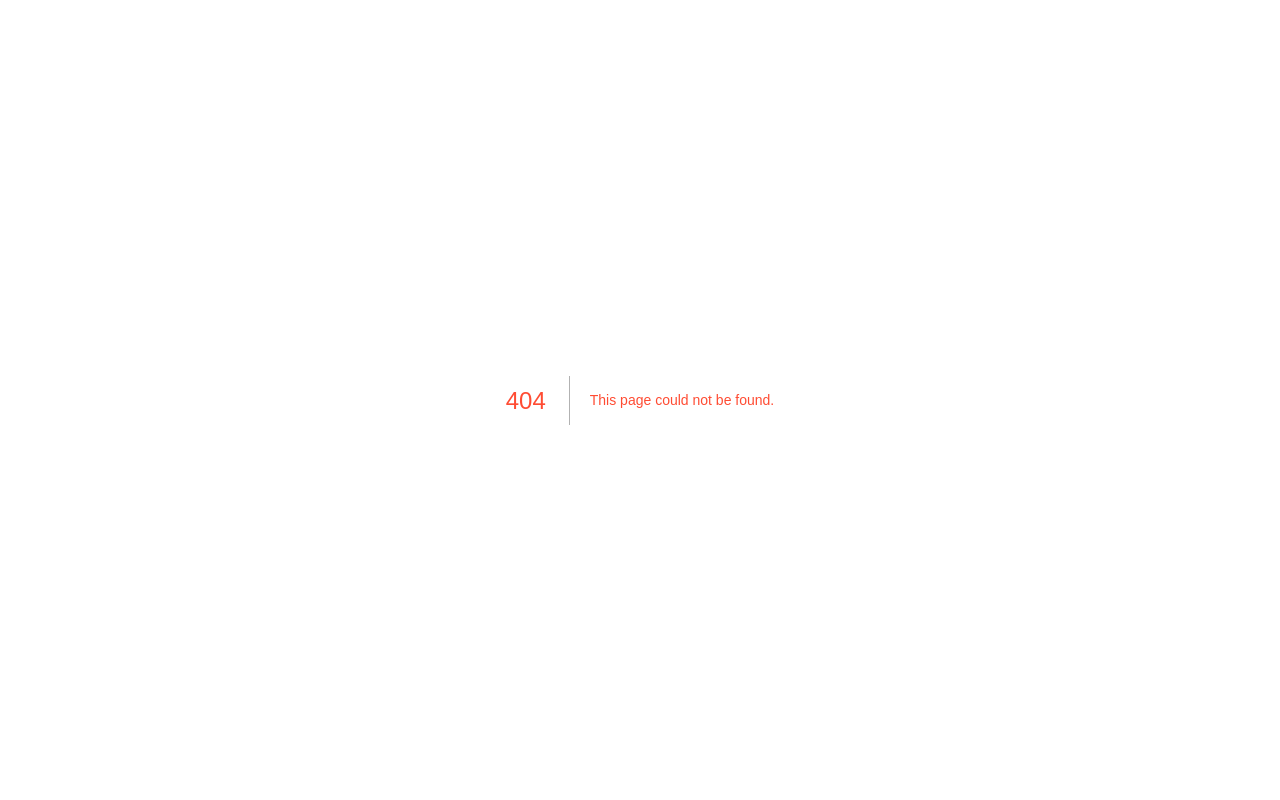
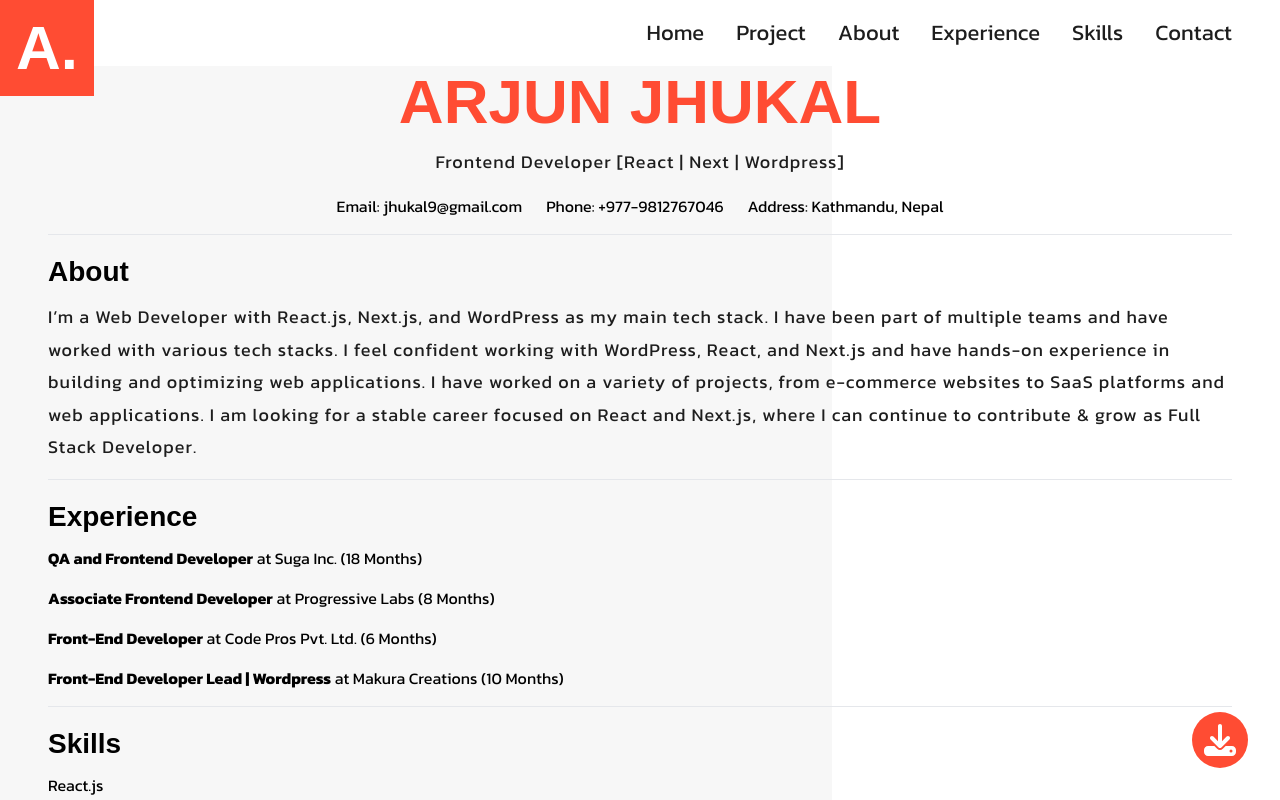
Before and after one commit to Arjun-Jhukal/arjun, a Next.js app: page /cv in a window 1280 px wide. Before the commit this address had no page. Shown: the top 800 px of the page. Built offline with nearby package versions, Linux system fonts and the light colour scheme.

Commit message:
updated the downloadable cv

```diff
--- /dev/null
+++ b/cv.ts
@@ -0,0 +1,178 @@
+export const cvData = {
+  name: "Arjun Jhukal",
+  email: "jhukal9@gmail.com",
+  phone: "+977-9812767046",
+  address: "Kathmandu, Nepal",
+  summary: "I’m a Web Developer with React.js, Next.js, and WordPress as my main tech stack. I have been part of multiple teams and have worked with various tech stacks. I feel confident working with WordPress, React, and Next.js and have hands-on experience in building and optimizing web applications. I have worked on a variety of projects, from e-commerce websites to SaaS platforms and web applications. I am looking for a stable career focused on React and Next.js, where I can continue to contribute & grow as Full Stack Developer.",
+  experience: [
+    {
+      company: "Suga Inc.",
+      role: "QA and Frontend Developer",
+      duration: "18 Months"
+    },
+    {
+      company: "Progressive Labs",
+      role: "Associate Frontend Developer",
+      duration: "8 Months"
+    },
+    {
+      company: "Code Pros Pvt. Ltd.",
+      role: "Front-End Developer",
+      duration: "6 Months"
+    },
+    {
+      company: "Makura Creations",
+      role: "Front-End Developer Lead | Wordpress",
+      duration: "10 Months"
+    }
+  ],
+  skills: ["React.js", "Next.js", "Redux Toolkit", "Wordpress", "Github | Gitlab | Bitbucket", "Bootstrap | Tailwind | CSS", "Material UI", "HTML5", "Javascript | jQuery"],
+  education: {
+    "degree": "Bachelor's in Computer Science",
+    "university": "Madan Bhandari Memorial College",
+    "year": "2023"
+  },
+  projects: [
+    {
+      name: "HRIS [Human Resource Information System]",
+      company: "Progressive Labs",
+      brief: "",
+      domain: "Human Resource Management",
+      tech: "React | Redux Toolkit | MUI | RestaAPI "
+
+    },
+    {
+      name: "MDM [Mobile Device Management System]",
+      company: "Progressive Labs",
+      brief: "",
+      domain: "Employee Management",
+      tech: "Next JS | Rest API | RTK QUERY "
+    },
+    {
+      name: "GSA [Gold Shop Application]",
+      company: "Progressive Labs",
+      domain: "Information System",
+      tech: "",
+      brief: "FLutter | Firebase",
+    },
+    {
+      name: "Gabbinbar",
+      company: "Codepros",
+      brief: "",
+      domain: "Event Planner",
+      tech: "Next JS | Dato CMS | GraphQL",
+    },
+    {
+      name: "Daily R",
+      company: "Codepros",
+      brief: "",
+      domain: "Bloging | News",
+      tech: "HTML | CSS | Wordpress",
+    },
+    {
+      name: "civil Sathi",
+      company: "Codepros",
+      brief: "",
+      domain: "Construction",
+      tech: "HTML | CSS | Wordpress",
+    },
+    {
+      name: "Longevity Avea",
+      company: "Codepros",
+      brief: "",
+      domain: "News | Blogs",
+      tech: "HTML | CSS | Wordpress",
+    },
+    {
+      name: "Bold Himalaya",
+      company: "Makura Creations",
+      brief: "",
+      domain: "Travel & Exploration",
+      tech: "HTML | CSS | Wordpress",
+    },
+    {
+      name: "NIIF",
+      company: "Makura Creations",
+      brief: "",
+      domain: "Company Portfolio",
+      tech: "HTML | CSS | Wordpress",
+    },
+    {
+      name: "TPFL",
+      company: "Makura Creations",
+      brief: "",
+      domain: "Company Portfolio",
+      tech: "HTML | CSS | Wordpress",
+    },
+    {
+      name: "UWS Nepal",
+      company: "Makura Creations",
+      brief: "",
+      domain: "Charity",
+      tech: "HTML | CSS | Wordpress",
+    },
+    {
+      name: "Uncover Nepal",
+      company: "Makura Creations",
+      brief: "",
+      domain: "Travel & Exploration",
+      tech: "HTML | CSS | Laravel | Vue",
+    },
+    {
+      name: "Varicon",
+      company: "Makura Creations",
+      brief: "",
+      domain: "Construction",
+      tech: "HTML | CSS | Wordpress",
+    },
+    {
+      name: "Promoshop",
+      company: "Makura Creations",
+      brief: "",
+      domain: "E-commerce",
+      tech: "HTML | CSS | Wordpress",
+    },
+    {
+      name: "360 Education",
+      company: "Makura Creations",
+      brief: "",
+      domain: "Consultancy Educational Instuite",
+      tech: "HTML | CSS | Wordpress",
+    },
+    {
+      name: "Flights Nepal",
+      company: "Makura Creations",
+      brief: "",
+      domain: "Consultancy Educational Instuite",
+      tech: "HTML | CSS | Wordpress | Next JS",
+    },
+    {
+      name: "Hamro Loksewa",
+      company: "Freelance",
+      brief: "",
+      domain: "Education Information System",
+      tech: "Next JS | REST API",
+    },
+    {
+      name: "Story Circle",
+      company: "Personal",
+      brief: "",
+      domain: "Bloging & News",
+      tech: "Next Js | Dato CMS",
+    },
+    {
+      name: "Online Store",
+      company: "Personal",
+      brief: "",
+      domain: "E-Commerce",
+      tech: "Next JS Static",
+    },
+    {
+      name: "Daraz",
+      company: "Personal",
+      brief: "",
+      domain: "E-Commerce",
+      tech: "React | Node | Express | Mongodb",
+    },
+  ]
+}
--- /dev/null
+++ b/src/app/(root)/cv/page.tsx
@@ -0,0 +1,99 @@
+"use client";
+
+import { useEffect, useState } from "react";
+import { cvData } from "../../../../cv";
+
+type Experience = {
+    company: string;
+    role: string;
+    duration: string;
+};
+
+type Education = {
+    degree: string;
+    university: string;
+    year: string;
+};
+
+type CVData = {
+    name: string;
+    email: string;
+    phone: string;
+    address: string;
+    summary: string;
+    experience: Experience[];
+    skills: string[];
+    education: Education;
+};
+
+
+
+const CVPage = () => {
+    useEffect(() => {
+        if (cvData) {
+            setTimeout(() => {
+                window.print();
+            }, 500);
+        }
+    }, [cvData]);
+
+    if (!cvData) return <p>Loading CV...</p>;
+
+
+    return (
+        <section className="cv-container">
+            <div className="container">
+                <div className="title text-center mb-4">
+                    <h1 className="mb-2">{cvData.name}</h1>
+                    <p className="mb-4">Frontend Developer [React | Next | Wordpress]</p>
+
+                    <ul className="flex justify-center gap-6">
+                        <li>
+                            Email: <a href={`mailto:${cvData.email}`}>{cvData.email}</a>
+                        </li>
+                        <li>
+                            Phone: <a href={`tel:${cvData.phone}`}>
+                                {cvData.phone}</a>
+                        </li>
+                        <li>Address: {cvData.address}</li>
+                    </ul>
+                </div>
+                <hr />
+                <h3 className="mt-4 mb-2">About</h3>
+                <p className="mb-4">{cvData.summary}</p>
+                <hr />
+                <h3 className="mt-4 mb-2">Experience</h3>
+                {cvData.experience.map((job, index) => (
+                    <div key={index} className="mb-4">
+                        <strong>{job.role}</strong> at {job.company} ({job.duration})
+                    </div>
+                ))}
+                <hr />
+                <h3 className="mt-4 mb-2">Skills</h3>
+                <ul className="mb-4">
+                    {cvData.skills.map((skill, index) => (
+                        <li key={index} className="mb-4">{skill}</li>
+                    ))}
+                </ul>
+                <hr />
+                <h3 className="mt-4 mb-2">Education</h3>
+                <p className="mb-4">{cvData.education.degree} - {cvData.education.university} ({cvData.education.year})</p>
+                <hr />
+                <h3 className="mt-4 mb-2">Projects</h3>
+                <div className="project-list">
+                    {cvData.projects.map((project) => (
+                        <div className="project mb-6" key={project.name}>
+                            <h4 className="mb-2 mt-4">{project.name}</h4>
+                            <p className="mb-2">{project.company}|{project.domain}</p>
+                            <p className="mb-4">{project.tech}</p>
+                            {project.brief ? <p className="mb-4">{project.brief}</p> : ""}
+                            <a href="https://arjunjhukal.com.np">Visit Site</a>
+                        </div>
+                    ))}
+                </div>
+            </div>
+        </section>
+    );
+};
+
+export default CVPage;
--- a/src/app/globals.css
+++ b/src/app/globals.css
@@ -117,3 +117,29 @@ section:not(.recent_work),header{
 		fill: #fff;
 	}
 }
+
+
+@media print{
+	header{
+		display: none;
+	}
+	h1{
+		@apply text-[24px];
+
+	}
+	h3{
+		@apply text-[18px];
+	}
+	h4{
+		@apply text-[16px];
+	}
+	p,li{
+		@apply text-[14px] leading-[1];
+	}
+	strong{
+		@apply font-[500];
+	}
+	a{
+		@apply text-primary;
+	}
+}
--- a/src/app/layout.tsx
+++ b/src/app/layout.tsx
@@ -20,13 +20,13 @@ export const metadata: Metadata = {
   openGraph: {
     title: "Arjun Jhukal | Frontend Developer",
     description: "I am a Frontend Developer experties in React Next Js and Wordpress...",
-    images: "/logo-no-background.png",
+    images: "/profile.png",
   },
   twitter: {
     title: "Arjun Jhukal | Frontend Developer",
     description: "I am a Frontend Developer experties in React Next Js and Wordpress...",
     card: "summary_large_image",
-    images: "/logo-no-background.png",
+    images: "/profile.png",
   },
 };
 
--- a/src/components/molecules/download-button/index.tsx
+++ b/src/components/molecules/download-button/index.tsx
@@ -6,12 +6,9 @@ import DownloadIcon from "@/Icons/DownloadIcon";
 export default function DownloadCv() {
 	return (
 		<Link
-			href={
-				"https://drive.google.com/file/d/1Vrw4jljK1t_pkAXytdsbYiF9eqORMc-W/view?usp=sharing"
-			}
+			href={"/cv"}
 			target="_blank"
 			className="fixed bottom-8 right-8 rounded-[50%] bg-primary p-3 hover:bg-primary fixed-download-btn">
-			{/* <Image src="/downloadIcon.svg" alt="Download Button" width={30} height={30} /> */}
 			<Tooltip message="Download CV">
 				<DownloadIcon />
 			</Tooltip>
--- a/src/components/sections/about/index.tsx
+++ b/src/components/sections/about/index.tsx
@@ -21,7 +21,7 @@ export default function About() {
 				<p className="block">🚀 Let’s build something amazing together!</p>
 				<Link
 					href={
-						"https://drive.google.com/file/d/1Vrw4jljK1t_pkAXytdsbYiF9eqORMc-W/view?usp=sharing"
+						"/cv"
 					}
 					target="_blank"
 					className="btn btn__outline mt-6">
--- a/src/components/sections/new-banner/index.tsx
+++ b/src/components/sections/new-banner/index.tsx
@@ -34,8 +34,8 @@ export default function NewBanner() {
 						<p className="mb-[24px]">
 							I am a pasionat Frontend Developer eager to learn and grow in Javascript Framework. I have been working in the field of web development for more than 3 years. I have worked with various clients and companies to create beautiful and functional websites.
 						</p>
-						<Link href={"#projects"} className=" btn btn__outline mb-[40px]">
-							Explore My Work
+						<Link href={"/cv"} className=" btn btn__outline mb-[40px]">
+							Download CV
 						</Link>
 
 						<div className="flex justify-start items-center gap-6">
```
